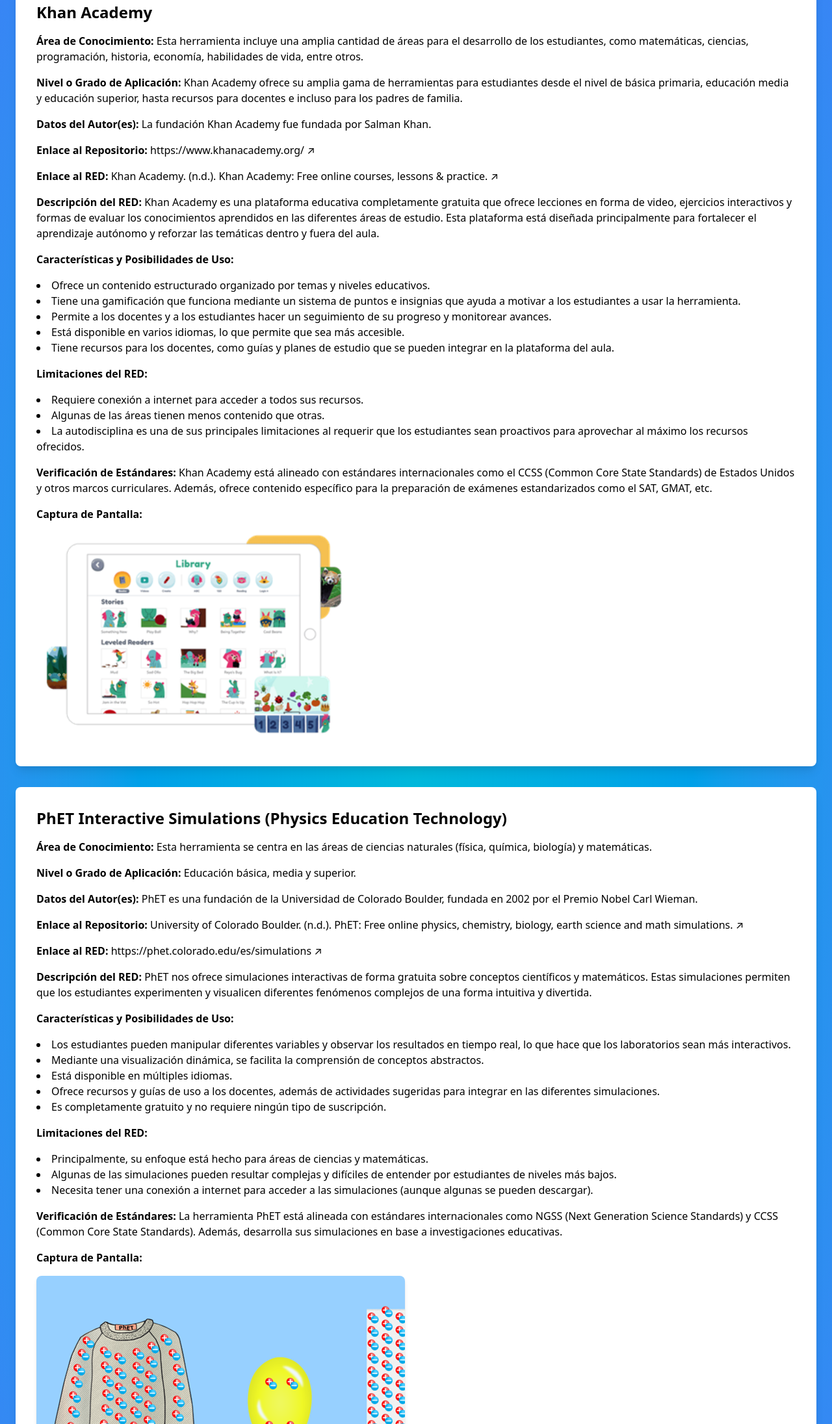
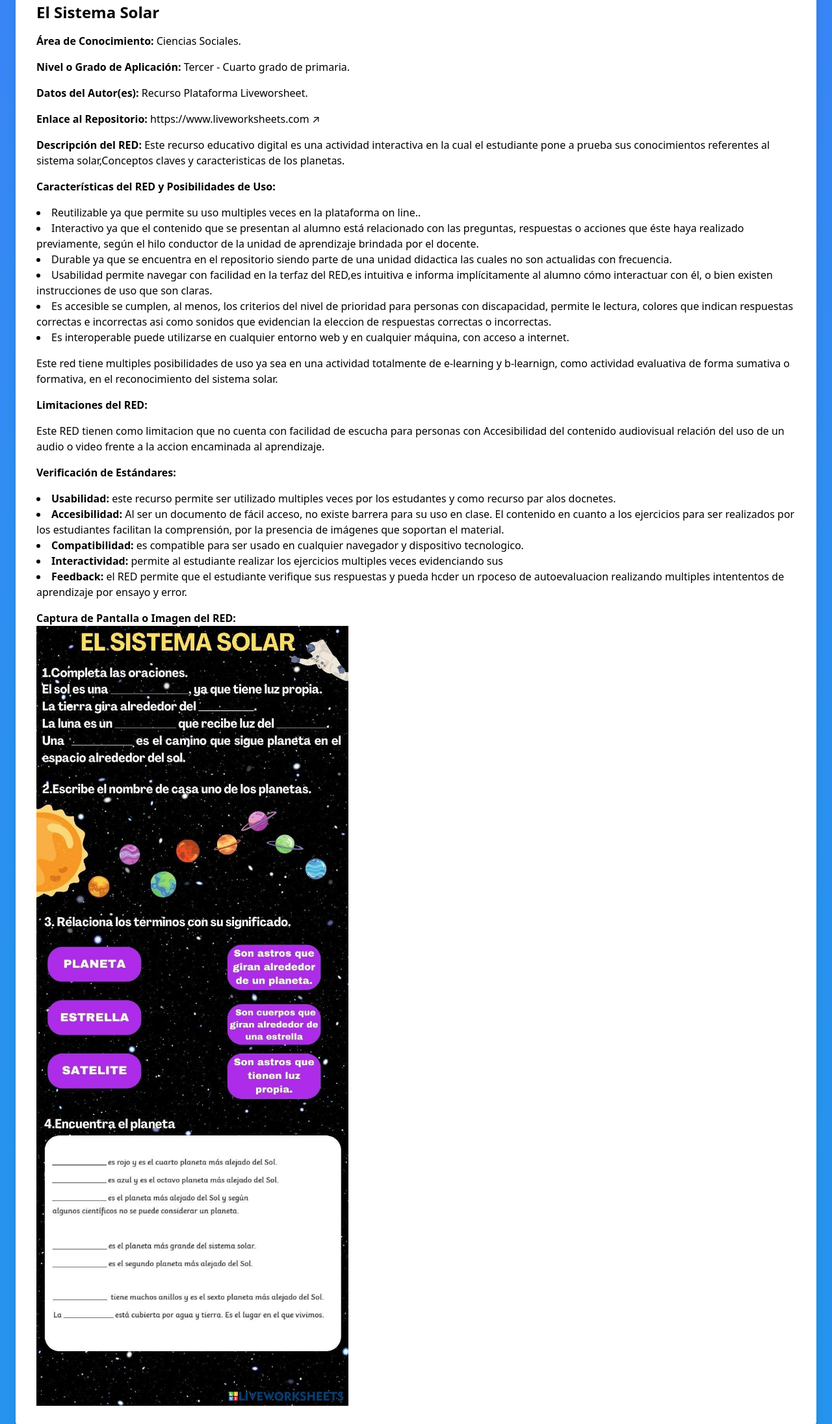
Before and after one commit to kjsvbshk/UDES, a plain HTML site: page public/modelosRED.html in a window 1280 px wide. Shown: the part 609-2800 px from the top of the page at 65% size. Drawn offline with nearby package versions, Linux system fonts and the light colour scheme.

Commit message:
update info

```diff
--- a/public/modelosRED.html
+++ b/public/modelosRED.html
@@ -59,71 +59,74 @@
             <div class="space-y-8">
                 <!-- RED 1: Khan Academy -->
                 <div class="bg-white p-8 rounded-lg shadow-lg">
-                    <h3 class="text-2xl font-bold text-black mb-4">Khan Academy</h3>
-                    <p class="text-black mb-4"><strong>Área de Conocimiento:</strong> Esta herramienta incluye una amplia cantidad de áreas para el desarrollo de los estudiantes, como matemáticas, ciencias, programación, historia, economía, habilidades de vida, entre otros.</p>
-                    <p class="text-black mb-4"><strong>Nivel o Grado de Aplicación:</strong> Khan Academy ofrece su amplia gama de herramientas para estudiantes desde el nivel de básica primaria, educación media y educación superior, hasta recursos para docentes e incluso para los padres de familia.</p>
-                    <p class="text-black mb-4"><strong>Datos del Autor(es):</strong> La fundación Khan Academy fue fundada por Salman Khan.</p>
+                    <h3 class="text-2xl font-bold text-black mb-4">El Sistema Solar</h3>
+                    <p class="text-black mb-4"><strong>Área de Conocimiento:</strong> Ciencias Sociales.</p>
+                    <p class="text-black mb-4"><strong>Nivel o Grado de Aplicación:</strong> Tercer - Cuarto grado de primaria.</p>
+                    <p class="text-black mb-4"><strong>Datos del Autor(es):</strong> Recurso Plataforma Liveworsheet.</p>
                     <p class="text-black mb-4">
                         <strong>Enlace al Repositorio:</strong>
-                        <a href="https://www.khanacademy.org/" class="text-[#0040ff] hover:underline after:content-['_↗']">https://www.khanacademy.org/</a>
+                        <a href="https://www.liveworksheets.com/c?a=s&t=9VTg6hhmf2&sr=n&l=8f&i=sononsf&r=ui&f=dzdfztzs&ms=uz&cd=p4--b1wwve5l6epjljlpexongnegzgpxg&mw=hs" class="text-[#0040ff] hover:underline after:content-['_↗']">https://www.liveworksheets.com</a>
                     </p>
-                    <p class="text-black mb-4">
-                        <strong>Enlace al RED:</strong>
-                        <a href="https://www.khanacademy.org/" class="text-[#0040ff] hover:underline after:content-['_↗']">Khan Academy. (n.d.). Khan Academy: Free online courses, lessons & practice.</a>
-                    </p>
-                    <p class="text-black mb-4"><strong>Descripción del RED:</strong> Khan Academy es una plataforma educativa completamente gratuita que ofrece lecciones en forma de video, ejercicios interactivos y formas de evaluar los conocimientos aprendidos en las diferentes áreas de estudio. Esta plataforma está diseñada principalmente para fortalecer el aprendizaje autónomo y reforzar las temáticas dentro y fuera del aula.</p>
-                    <p class="text-black mb-4"><strong>Características y Posibilidades de Uso:</strong></p>
+                    <p class="text-black mb-4"><strong>Descripción del RED:</strong> Este recurso educativo digital es una actividad interactiva en la cual el estudiante pone a prueba sus conocimientos referentes al sistema solar,Conceptos claves y caracteristicas de los planetas.</p>
+                    <p class="text-black mb-4"><strong>Características del RED y Posibilidades de Uso:</strong></p>
                     <ul class="list-disc list-inside text-black mb-4">
-                        <li>Ofrece un contenido estructurado organizado por temas y niveles educativos.</li>
-                        <li>Tiene una gamificación que funciona mediante un sistema de puntos e insignias que ayuda a motivar a los estudiantes a usar la herramienta.</li>
-                        <li>Permite a los docentes y a los estudiantes hacer un seguimiento de su progreso y monitorear avances.</li>
-                        <li>Está disponible en varios idiomas, lo que permite que sea más accesible.</li>
-                        <li>Tiene recursos para los docentes, como guías y planes de estudio que se pueden integrar en la plataforma del aula.</li>
+                        <li>Reutilizable ya que permite su uso multiples veces  en la plataforma on line..</li>
+                        <li>Interactivo ya que el  contenido que se presentan al alumno está relacionado con las preguntas, respuestas o acciones que éste haya realizado previamente, según el hilo conductor de la unidad de aprendizaje brindada por el docente.</li>
+                        <li>Durable ya que se encuentra  en el repositorio siendo parte de una unidad didactica las cuales no son actualidas con frecuencia.</li>
+                        <li>Usabilidad permite navegar con facilidad en la terfaz del RED,es intuitiva e informa implícitamente al alumno cómo interactuar con él, o bien existen instrucciones de uso que son claras.</li>
+                        <li>Es accesible se cumplen, al menos, los criterios del nivel de prioridad  para personas con discapacidad, permite le lectura, colores que indican  respuestas correctas e incorrectas asi como sonidos que evidencian la eleccion de respuestas correctas o incorrectas.</li>
+                        <li>Es interoperable puede utilizarse en cualquier entorno web y en cualquier máquina, con acceso a internet.</li>
                     </ul>
+                    <p class="text-black mb-4">Este red  tiene multiples posibilidades de uso ya sea en una actividad totalmente de e-learning y b-learnign, como actividad evaluativa de forma sumativa o formativa, en el reconocimiento del sistema solar.</p>
                     <p class="text-black mb-4"><strong>Limitaciones del RED:</strong></p>
+                    <p class="text-black mb-4">Este RED tienen como limitacion que no cuenta con  facilidad de escucha para personas con Accesibilidad del contenido audiovisual relación del uso de un audio o video frente a la accion encaminada al aprendizaje.</p>
+                    <p class="text-black mb-4"><strong>Verificación de Estándares:</strong></p>
                     <ul class="list-disc list-inside text-black mb-4">
-                        <li>Requiere conexión a internet para acceder a todos sus recursos.</li>
-                        <li>Algunas de las áreas tienen menos contenido que otras.</li>
-                        <li>La autodisciplina es una de sus principales limitaciones al requerir que los estudiantes sean proactivos para aprovechar al máximo los recursos ofrecidos.</li>
+                        <li><strong>Usabilidad: </strong> este recurso permite ser utilizado multiples veces por los estudantes y como recurso par alos docnetes.</li>
+                        <li><strong>Accesibilidad: </strong>Al ser un documento de fácil acceso, no existe barrera para su uso en clase. El contenido en cuanto a los ejercicios para ser realizados por los estudiantes facilitan la comprensión, por la presencia de imágenes que soportan el material.</li>
+                        <li><strong>Compatibilidad: </strong>es compatible para ser usado en cualquier navegador   y dispositivo tecnologico.</li>
+                        <li><strong>Interactividad: </strong>permite al estudiante  realizar los ejercicios multiples veces evidenciando sus </li>
+                        <li><strong>Feedback: </strong>el RED permite que el estudiante verifique sus respuestas y pueda hcder un rpoceso de autoevaluacion  realizando multiples intententos de aprendizaje por ensayo y error.</li>
                     </ul>
-                    <p class="text-black mb-4"><strong>Verificación de Estándares:</strong> Khan Academy está alineado con estándares internacionales como el CCSS (Common Core State Standards) de Estados Unidos y otros marcos curriculares. Además, ofrece contenido específico para la preparación de exámenes estandarizados como el SAT, GMAT, etc.</p>
-                    <p class="text-black"><strong>Captura de Pantalla:</strong></p>
-                    <img src="./assets/images/khan-academy.png" alt="Captura de Khan Academy" class="h-auto w-120 ">
+                    <p class="text-black"><strong>Captura de Pantalla o Imagen del RED:</strong></p>
+                    <img src="./assets/images/planeta.jpg" alt="Captura de Khan Academy" class="h-auto w-120 ">
                 </div>
 
 
                 <!-- RED 2: PhET Interactive Simulations -->
                 <div class="bg-white p-8 rounded-lg shadow-lg">
-                    <h3 class="text-2xl font-bold text-black mb-4">PhET Interactive Simulations (Physics Education Technology)</h3>
-                    <p class="text-black mb-4"><strong>Área de Conocimiento:</strong> Esta herramienta se centra en las áreas de ciencias naturales (física, química, biología) y matemáticas.</p>
-                    <p class="text-black mb-4"><strong>Nivel o Grado de Aplicación:</strong> Educación básica, media y superior.</p>
-                    <p class="text-black mb-4"><strong>Datos del Autor(es):</strong> PhET es una fundación de la Universidad de Colorado Boulder, fundada en 2002 por el Premio Nobel Carl Wieman.</p>
+                    <h3 class="text-2xl font-bold text-black mb-4">Fractions: Intro</h3>
+                    <p class="text-black mb-4"><strong>Área de Conocimiento:</strong>Matemáticas.</p>
+                    <p class="text-black mb-4"><strong>Nivel o Grado de Aplicación:</strong> Tercer Grado de Primaria.</p>
+                    <p class="text-black mb-4"><strong>Datos del Autor(es):</strong> La simulación fue desarrollada por un equipo de colaboradores de la Universidad de Colorado en Boulder (Ariel Paul, Jonathan Olson, Sam Reid, Martin Veillette, Michael Dubson, Trish Loeblein, Amanda McGarry, Kathy Perkins, Vincent Davis, Michael Moorer, Dusty Cole)</p>
                     <p class="text-black mb-4">
                         <strong>Enlace al Repositorio:</strong>
-                        <a href="https://phet.colorado.edu/" class="text-[#0040ff] hover:underline after:content-['_↗']">University of Colorado Boulder. (n.d.). PhET: Free online physics, chemistry, biology, earth science and math simulations.</a>
+                        <a href="https://phet.colorado.edu/" class="text-[#0040ff] hover:underline after:content-['_↗']">https://phet.colorado.edu/es/simulations</a>
                     </p>
                     <p class="text-black mb-4">
                         <strong>Enlace al RED:</strong>
-                        <a href="https://phet.colorado.edu/es/simulations" class="text-[#0040ff] hover:underline after:content-['_↗']">https://phet.colorado.edu/es/simulations</a>
+                        <a href="https://phet.colorado.edu/es/simulations" class="text-[#0040ff] hover:underline after:content-['_↗']">https://phet.colorado.edu/en/simulations/fractions-intro/credits</a>
                     </p>
-                    <p class="text-black mb-4"><strong>Descripción del RED:</strong> PhET nos ofrece simulaciones interactivas de forma gratuita sobre conceptos científicos y matemáticos. Estas simulaciones permiten que los estudiantes experimenten y visualicen diferentes fenómenos complejos de una forma intuitiva y divertida.</p>
+                    <p class="text-black mb-4"><strong>Descripción del RED:</strong> Este RED tiene como finalidad abordar la temática de las fracciones de una manera sencilla y didáctica, permitiendo a los educandos comprender la terminología de las fracciones (numerador y denominador) por medio de representaciones visuales. Consta de tres simulaciones que son secuenciales, cada una tiene un grado de complejidad superior al anterior (Intro, game y lab).</p>
                     <p class="text-black mb-4"><strong>Características y Posibilidades de Uso:</strong></p>
                     <ul class="list-disc list-inside text-black mb-4">
-                        <li>Los estudiantes pueden manipular diferentes variables y observar los resultados en tiempo real, lo que hace que los laboratorios sean más interactivos.</li>
-                        <li>Mediante una visualización dinámica, se facilita la comprensión de conceptos abstractos.</li>
-                        <li>Está disponible en múltiples idiomas.</li>
-                        <li>Ofrece recursos y guías de uso a los docentes, además de actividades sugeridas para integrar en las diferentes simulaciones.</li>
-                        <li>Es completamente gratuito y no requiere ningún tipo de suscripción.</li>
+                        <li>Permite representar de manera interactiva las fracciones de manera visual usando diferentes gráficos, como, por ejemplo, las barras y círculos.</li>
+                        <li>Su uso no tiene restricciones en cuanto a tiempo o realización de determinadas fracciones, en este sentido es reutilizable y durable. </li>
+                        <li>El RED permite orientar al estudiante en la construcción de las fracciones, ya que al dividir las figuras o barras en partes iguales, el RED las representa como áreas sombreadas, lo que hace más comprensible su solución.</li>
+                        <li>El tener tres simulaciones integradas, permite que el estudiante se motive a querer pasar de una a otra, siendo importante que el estudiante comprenda primero el concepto y la terminología de las fracciones. Asimismo, maneja en el simulador denominado “Game” niveles. </li>
                     </ul>
                     <p class="text-black mb-4"><strong>Limitaciones del RED:</strong></p>
+                    <p class="text-black mb-4">No permite que el docente y los estudiantes se registren para poder revisar el progreso de cada uno de ellos desde los aciertos o desaciertos que cometan, para así con ello dar seguimiento a su aprendizaje. Por ende, se requiere que el docente de manera presencial evidencie como lo esta realizando cada uno de sus estudiantes. </p>
+                    <p class="text-black mb-4"><strong>Verificación de Estándares:</strong></p>
                     <ul class="list-disc list-inside text-black mb-4">
-                        <li>Principalmente, su enfoque está hecho para áreas de ciencias y matemáticas.</li>
-                        <li>Algunas de las simulaciones pueden resultar complejas y difíciles de entender por estudiantes de niveles más bajos.</li>
-                        <li>Necesita tener una conexión a internet para acceder a las simulaciones (aunque algunas se pueden descargar).</li>
+                        <li><strong>Usabilidad: </strong> Su sistema es fácil de aprender a usar, ya que las opciones que tiene son sencillas de comprender y de explicarle a los estudiantes. Compatibilidad: Se puede ejecutar desde diferentes dispositivos y sistemas operativos. Además de ello, el docente puede integrarlo a espacios educativos como Google Classroom y descargar el RED en equipos electrónicos.   </li>
+                        <li><strong>Interactividad: </strong> Presenta interacción entre el usuario y el sistema del RED, ya que permite por medio de clics y arrastres construir y/o completar fracciones. Asimismo, puede aumentarse el nivel de complejidad a partir de las necesidades que el docente evidencie en sus educandos.  </li>
+                        <li><strong>Adaptabilidad: </strong> Este recurso permite adecuarlo según el ritmo de aprendizaje de cada estudiante al tener niveles, siendo un RED que complementa la explicación del docente.</li>
+                        <li><strong>Feedback: </strong> La simulación presenta una orientación sobre cómo llevar a cabo la repartición de partes en las fracciones de manera visual (áreas sombreadas) lo cual permite que el estudiante tenga su primer contacto con las fracciones. Asimismo, su sistema integra sonidos sencillos y gráficos (cara feliz) que le permiten al estudiante comprender cuando cometió un error o un acierto.</li>
+                        <li><strong>Seguridad y Privacidad: </strong> El sistema del RED no requiere de datos personales para poder usar el simulador. Adicional a ello, cuenta con un espacio en el que se describe su tipo de licencia (licencia Creative Commons Attribution 4.0 ( CC BY 4.0 ).</li>
                     </ul>
-                    <p class="text-black mb-4"><strong>Verificación de Estándares:</strong> La herramienta PhET está alineada con estándares internacionales como NGSS (Next Generation Science Standards) y CCSS (Common Core State Standards). Además, desarrolla sus simulaciones en base a investigaciones educativas.</p>
-                    <p class="text-black"><strong>Captura de Pantalla:</strong></p>
-                    <img src="./assets/images/phet.png" alt="Captura de PhET Interactive Simulations" class="mt-4 rounded-lg shadow-md">
+                    <p class="text-black"><strong>Captura de Pantalla o Imagen del RED:</strong></p>
+                    <img src="./assets/images/phe.JPG" alt="Captura de PhET Interactive Simulations" class="mt-4 rounded-lg shadow-md">
                 </div>
             </div>
         </div>
```
Also changed, not shown: public/assets/images/phe.JPG (added), public/assets/images/planeta.jpg (added), public/assets/images/udes_b.png (added).
